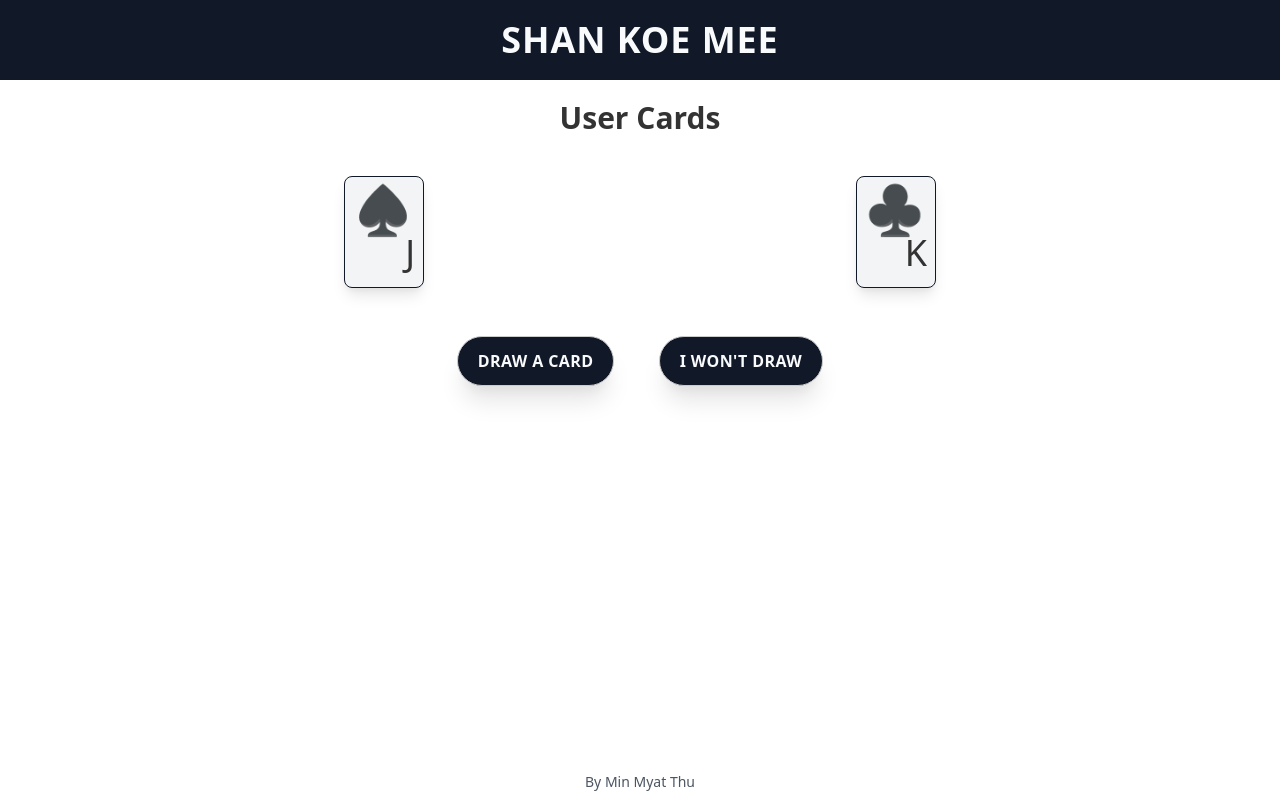
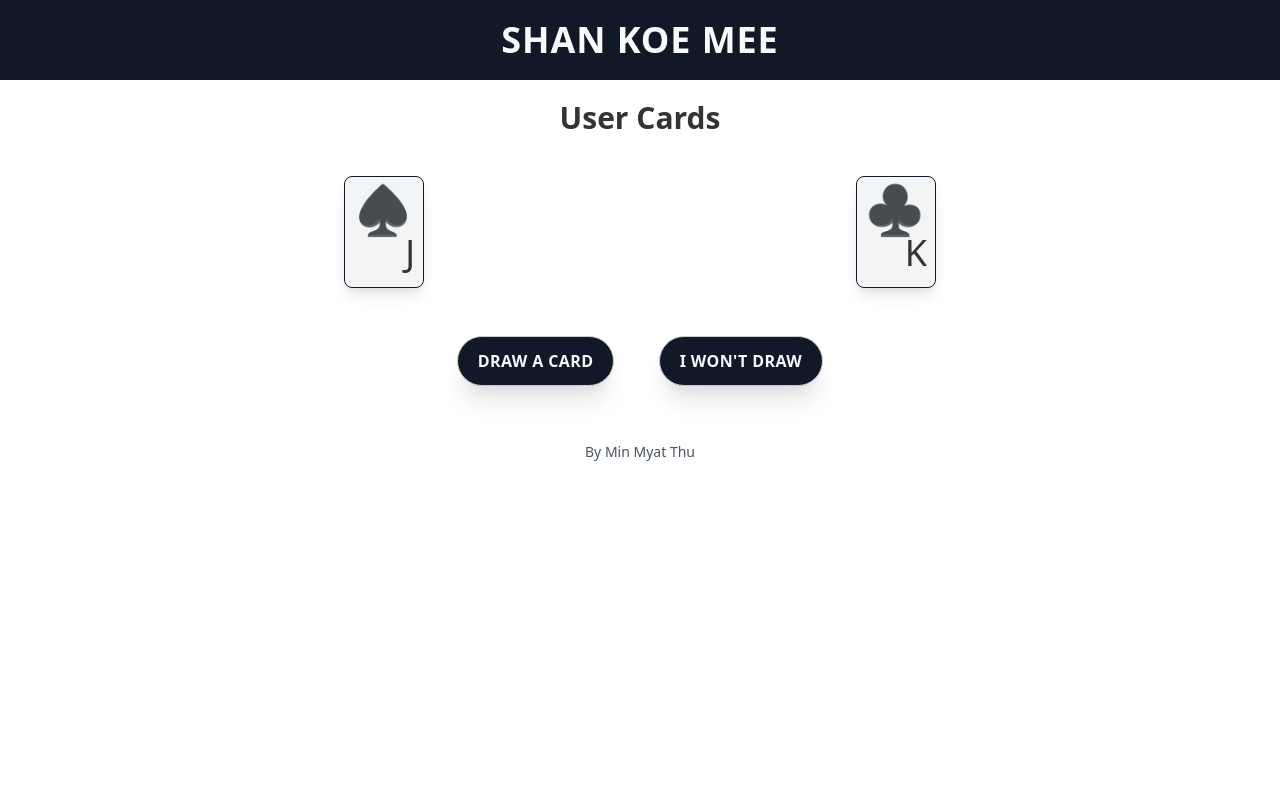
Before and after one commit to minmyatthu556/shankoemee-svelte, a Svelte app: page / in a window 1280 px wide. Built offline with nearby package versions, Linux system fonts and the light colour scheme.

Commit message:
minor changes

```diff
--- a/src/App.svelte
+++ b/src/App.svelte
@@ -151,7 +151,7 @@
     </div>
   {/if}
 </main>
-<footer class="fixed bottom-0 w-full mx-auto text-sm text-gray-600 text-center mt-6 py-2 ">
+<footer class="mt-auto w-full mx-auto text-sm text-gray-600 text-center py-2 ">
   By Min Myat Thu
 </footer>
 
```
